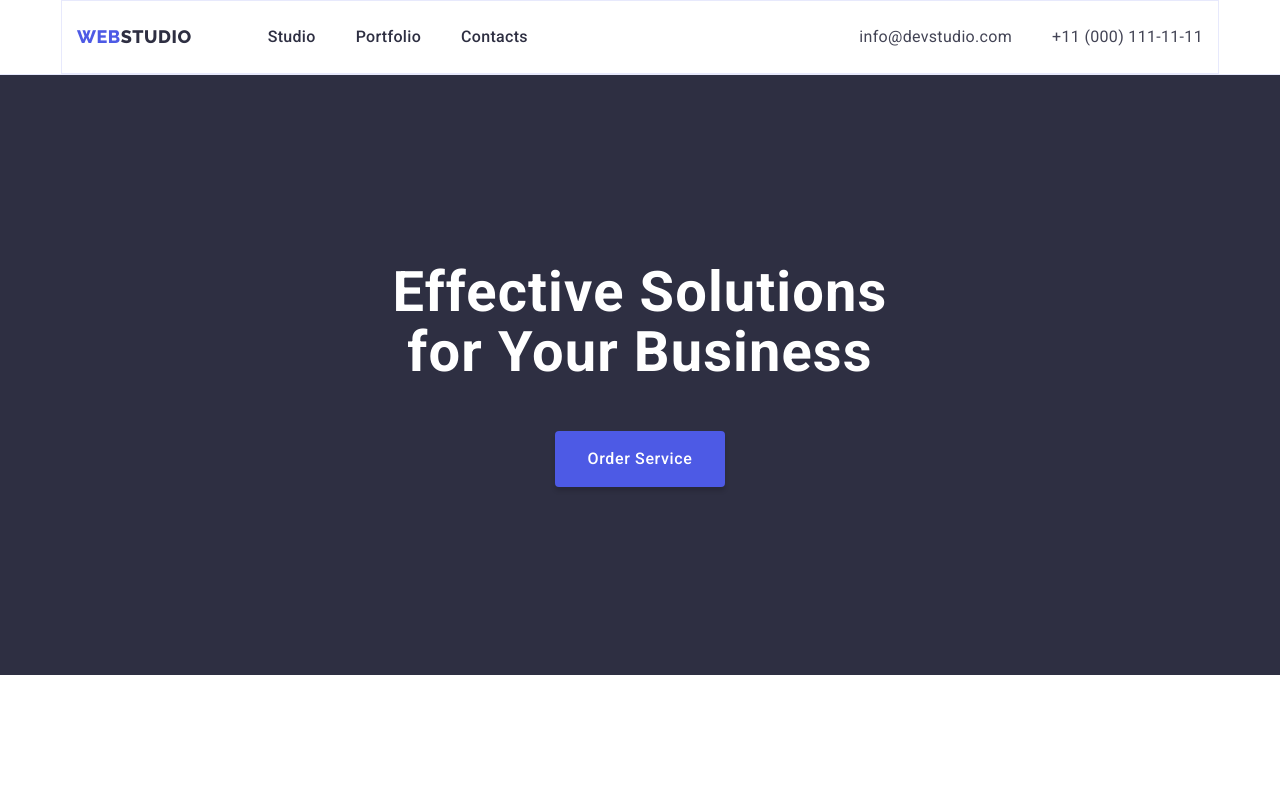
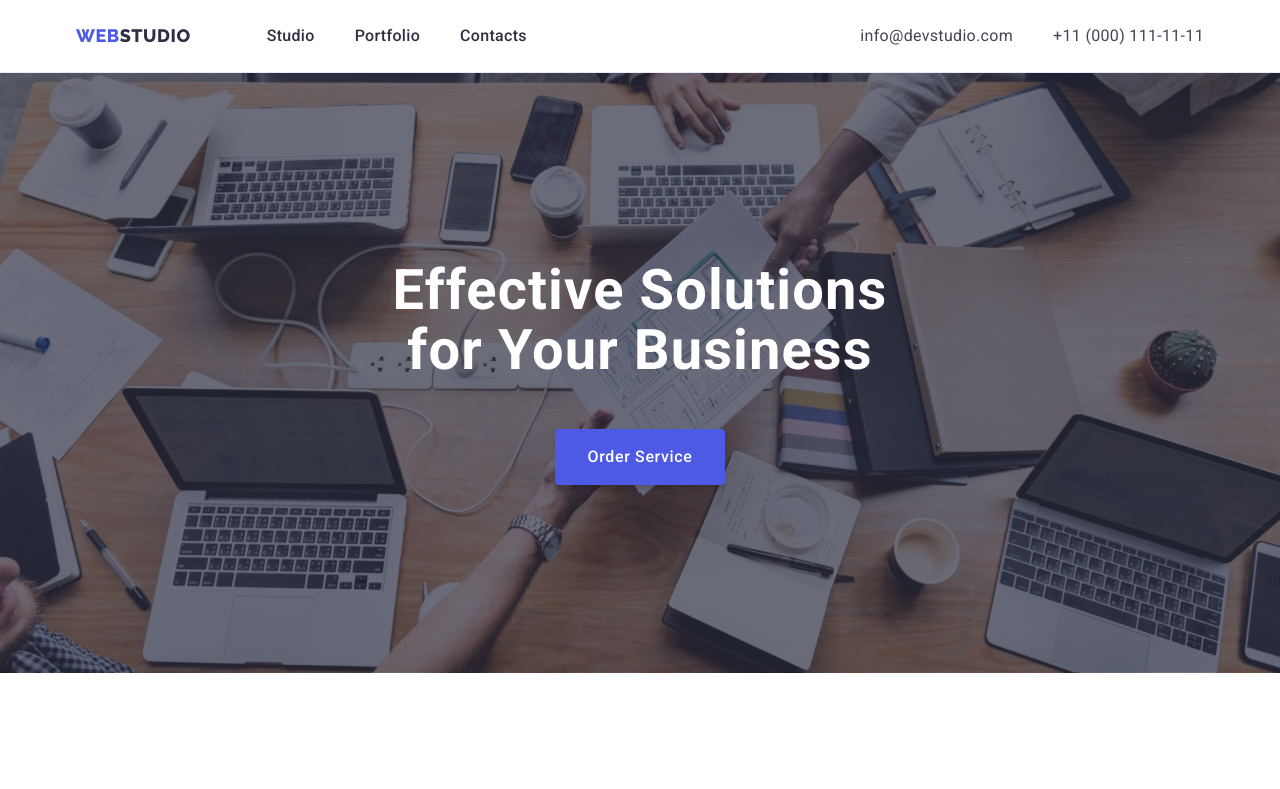
Before and after one commit to 999Ralex999/goit-markup-hw-04, a plain HTML site: page index.html in a window 1280 px wide. Shown: the top 789 px of the page. Drawn offline with nearby package versions, Linux system fonts and the light colour scheme.

Commit message:
first day HW4

```diff
--- a/css/styles.css
+++ b/css/styles.css
@@ -174,7 +174,6 @@ img {
 
 .header-container {
     display: flex;
-    border: 1px solid var(--cornflower);
 }
 
 .header-nav {
@@ -262,6 +261,12 @@ img {
 .dark {
     background-color: var(--navyblue);
     padding: 188px 0;
+
+    background-image: linear-gradient(rgba(46, 47, 66, 0.7), rgba(46, 47, 66, 0.7)),
+        url('../images/dark/dark-bg.jpg');
+    background-repeat: no-repeat;
+    background-position: center;
+    background-size: cover;
 }
 
 .dark-title {
@@ -341,7 +346,6 @@ img {
 
 .team-list {
     display: flex;
-    background-color: var(--white);
     gap: 24px;
 }
 
@@ -422,7 +426,6 @@ img {
     padding: 32px 16px;
     border: 1px solid var(--cornflower);
     border-top: none;
-    margin-bottom: 8px;
 }
 
 .portfolia-subtitle {
--- a/index.html
+++ b/index.html
@@ -59,7 +59,7 @@
     <main>
         <!-- Dark section -->
         <section class="dark">
-            <div class="container">
+            <div class="dark-container container">
                 <h1 class="dark-title">Effective Solutions for Your Business</h1>
                 <button class="btm btm-dark-accent" type="button">
                     Order Service
```
Also changed, not shown: images/dark/dark-bg.jpg (added).
